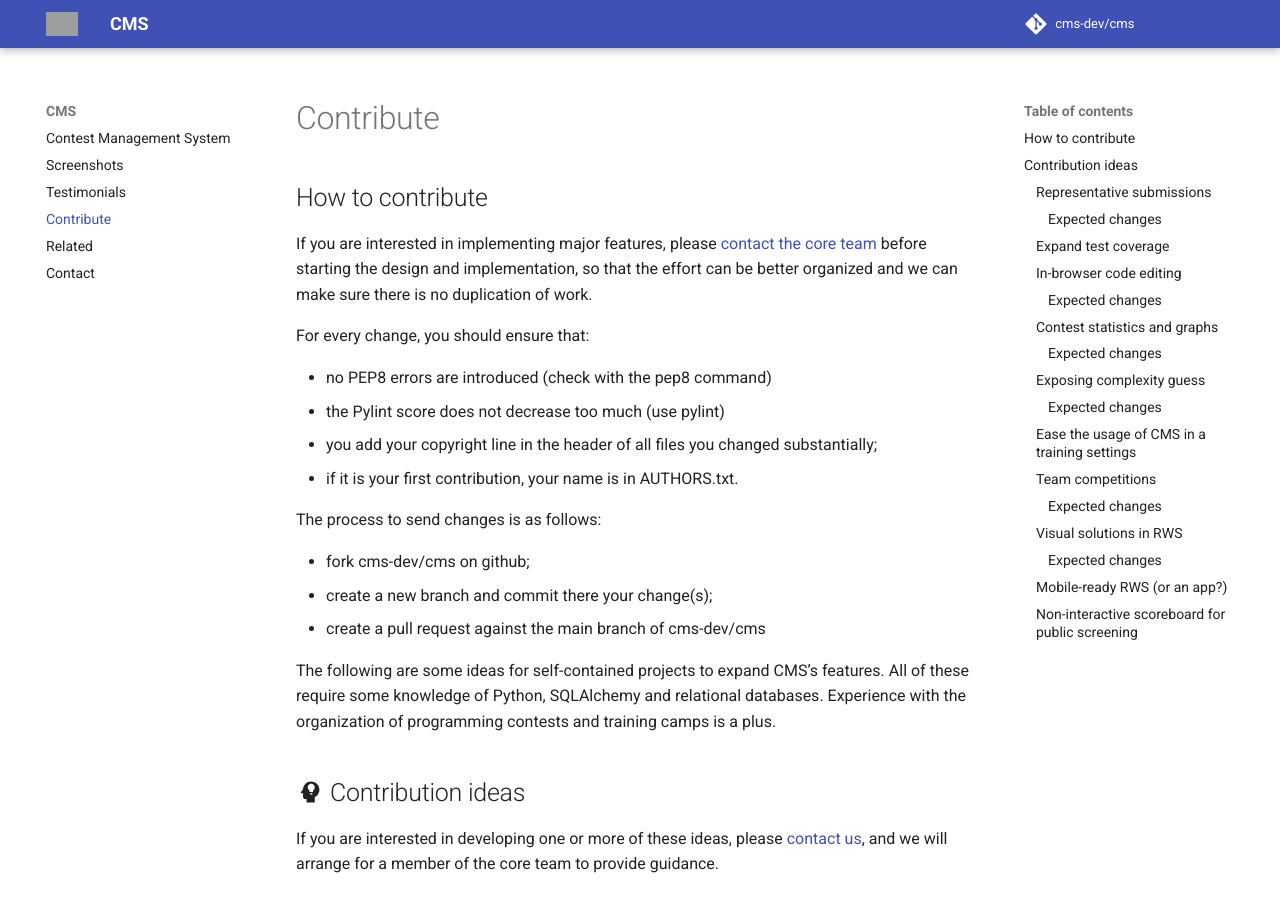
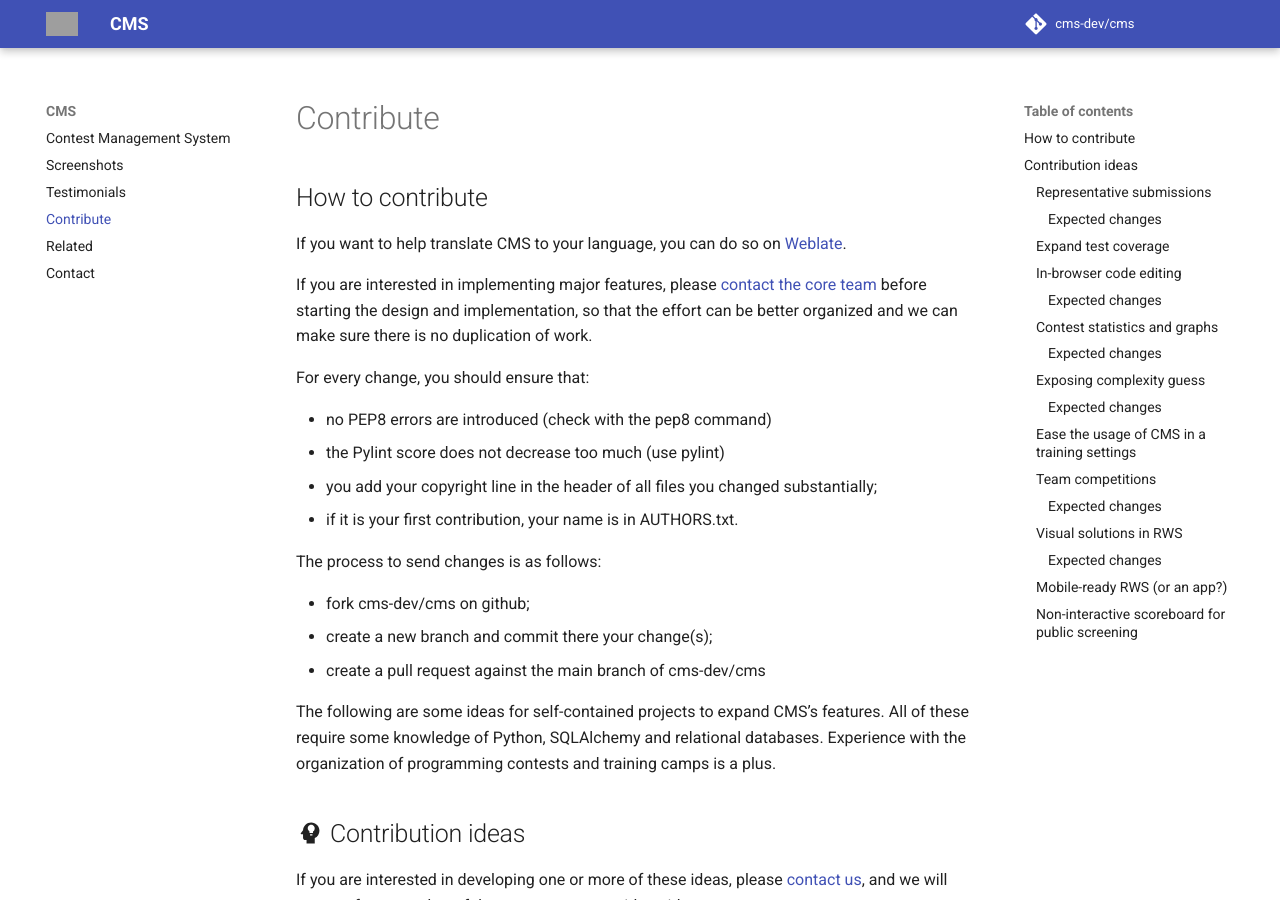
Before and after one commit to cms-dev/cms-dev.github.io, an MkDocs documentation site: the page built from docs/contribute.md, in a window 1280 px wide and 900 px high. Built offline with MkDocs 1.6.1 and Material for MkDocs 9.7.7, drawn with Linux system fonts in a browser that asks for light colours; comment, search, counter and statistics services are not loaded; grey boxes are pictures that could not be loaded.

Commit message:
Mention weblate in contribute.md

```diff
--- a/docs/contribute.md
+++ b/docs/contribute.md
@@ -1,4 +1,7 @@
 ## How to contribute
+
+If you want to help translate CMS to your language, you can do so on
+[Weblate](https://hosted.weblate.org/engage/cms/).
 
 If you are interested in implementing major features, please [contact the core
 team](./contact.md) before starting the design and implementation, so that the
```
